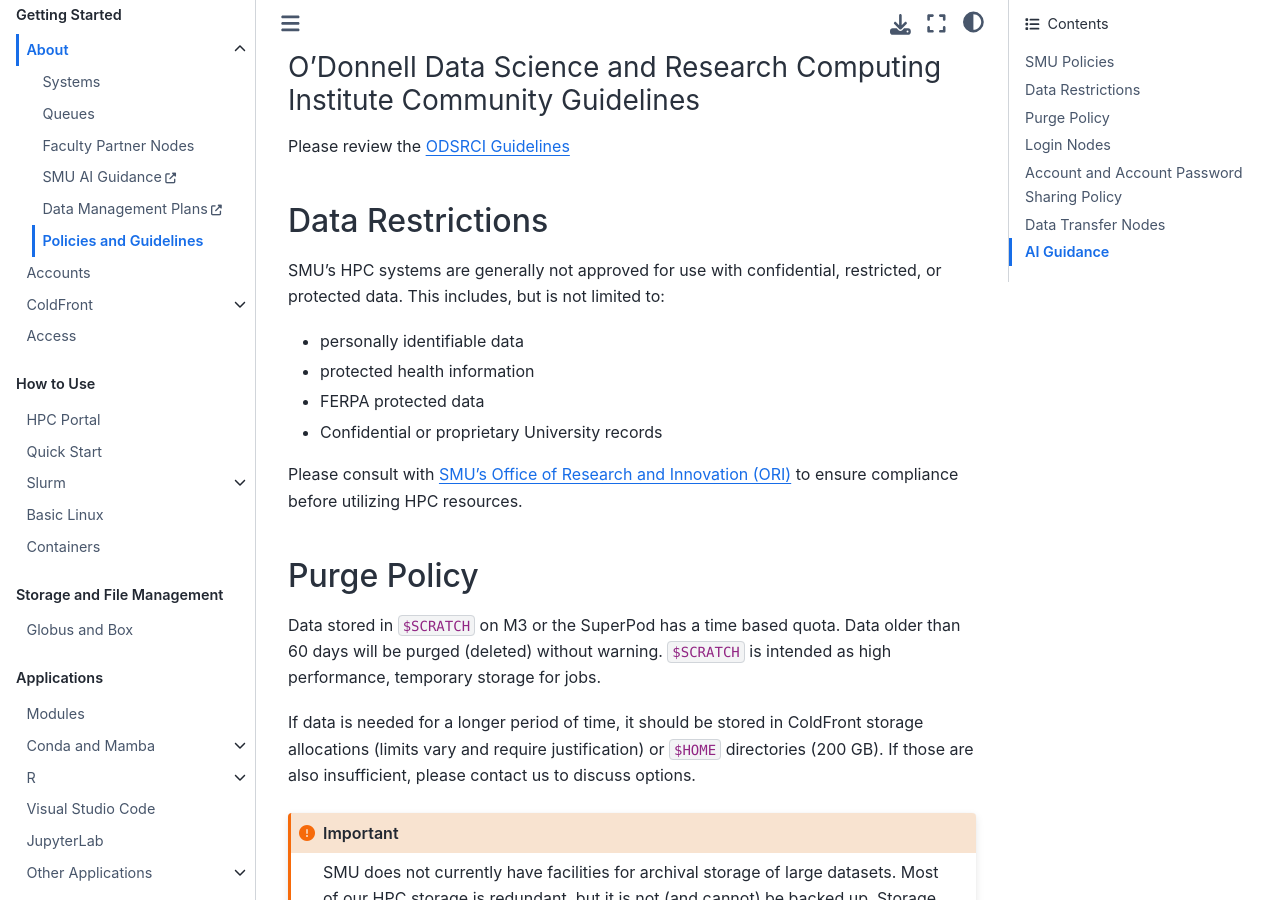
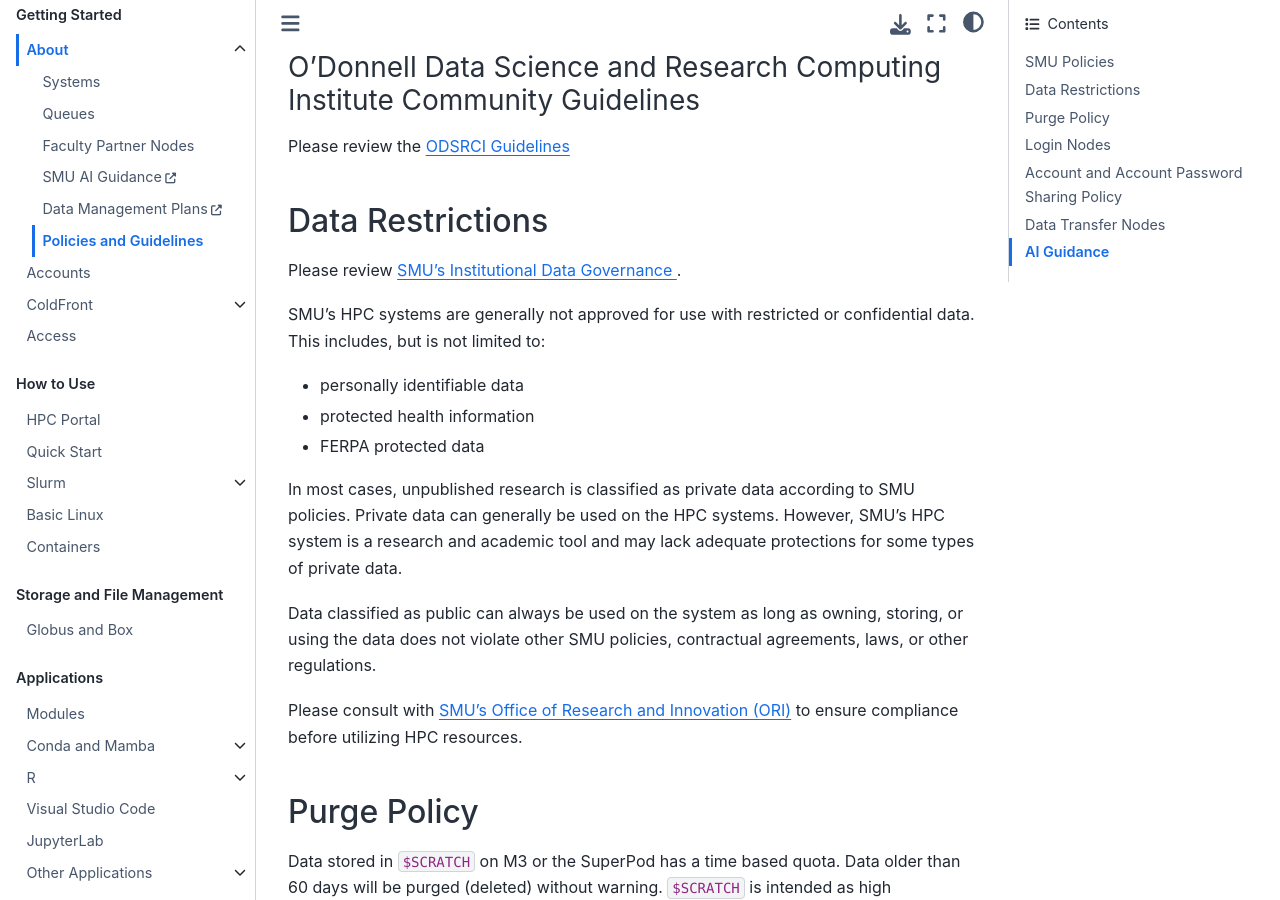
Before and after one commit to SouthernMethodistUniversity/hpc_docs, a Jupyter Book: the page built from docs/policies/policies.md, in a window 1280 px wide and 900 px high, scrolled down 261 px. Built offline with Jupyter Book 1.0.4 settings and Sphinx 7.4.7 and the Sphinx Book theme 1.1.4, drawn with Linux system fonts in a browser that asks for light colours.

Commit message:
Update policies.md

```diff
--- a/docs/policies/policies.md
+++ b/docs/policies/policies.md
@@ -13,13 +13,23 @@
 
 ## Data Restrictions
 
-SMU's HPC systems are generally not approved for use with confidential, restricted, or protected data.
+Please review [SMU's Institutional Data Governance
+](https://www.smu.edu/policy/8-information-technology/8-6-institutional-data-governance).
+
+SMU's HPC systems are generally not approved for use with restricted or confidential data.
 This includes, but is not limited to:
 
 - personally identifiable data
 - protected health information
 - FERPA protected data
-- Confidential or proprietary University records
+
+In most cases, unpublished research is classified as private data according to SMU policies.
+Private data can generally be used on the HPC systems.
+However, SMU's HPC system is a research and academic tool and may lack adequate protections for some types of
+private data.
+
+Data classified as public can always be used on the system as long as owning, storing, or using the data does
+not violate other SMU policies, contractual agreements, laws, or other regulations.
 
 Please consult with [SMU's Office of Research and Innovation (ORI)](https://www.smu.edu/provost/research)
 to ensure compliance before utilizing HPC resources.
```
